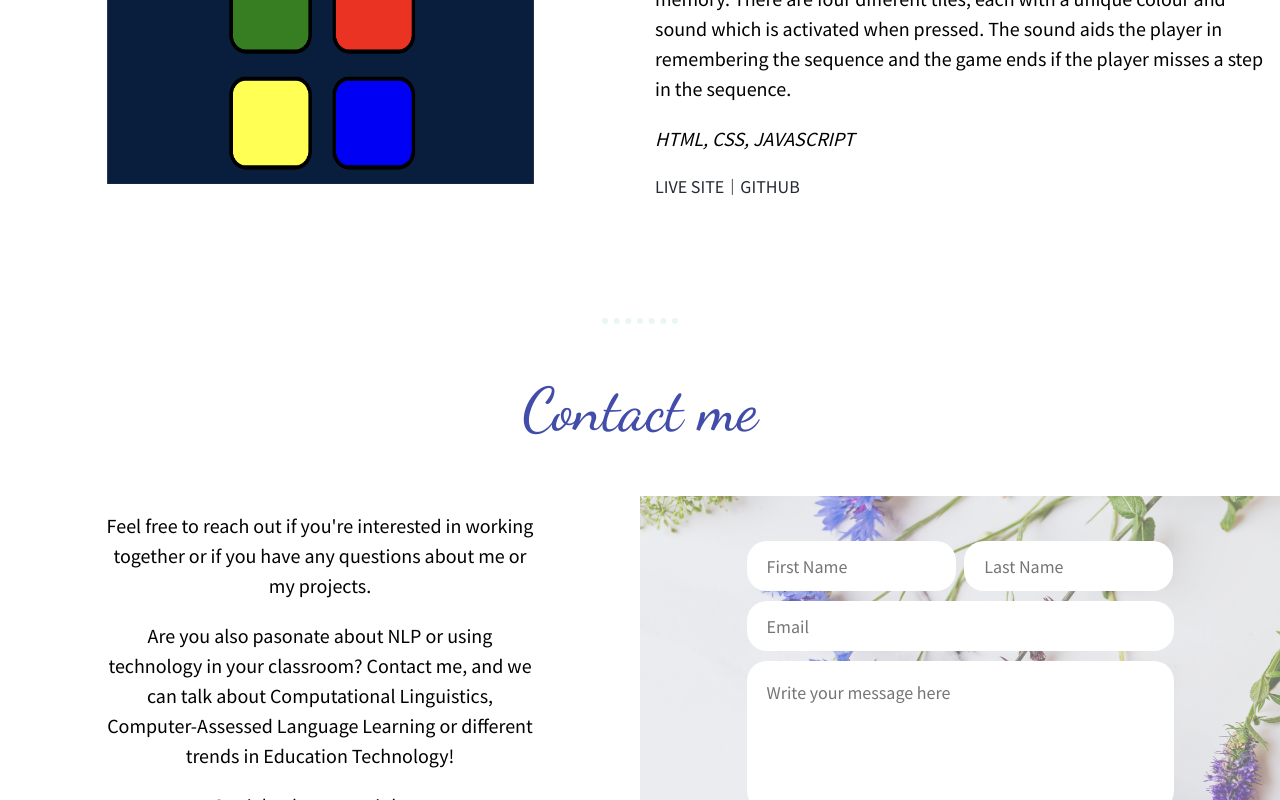
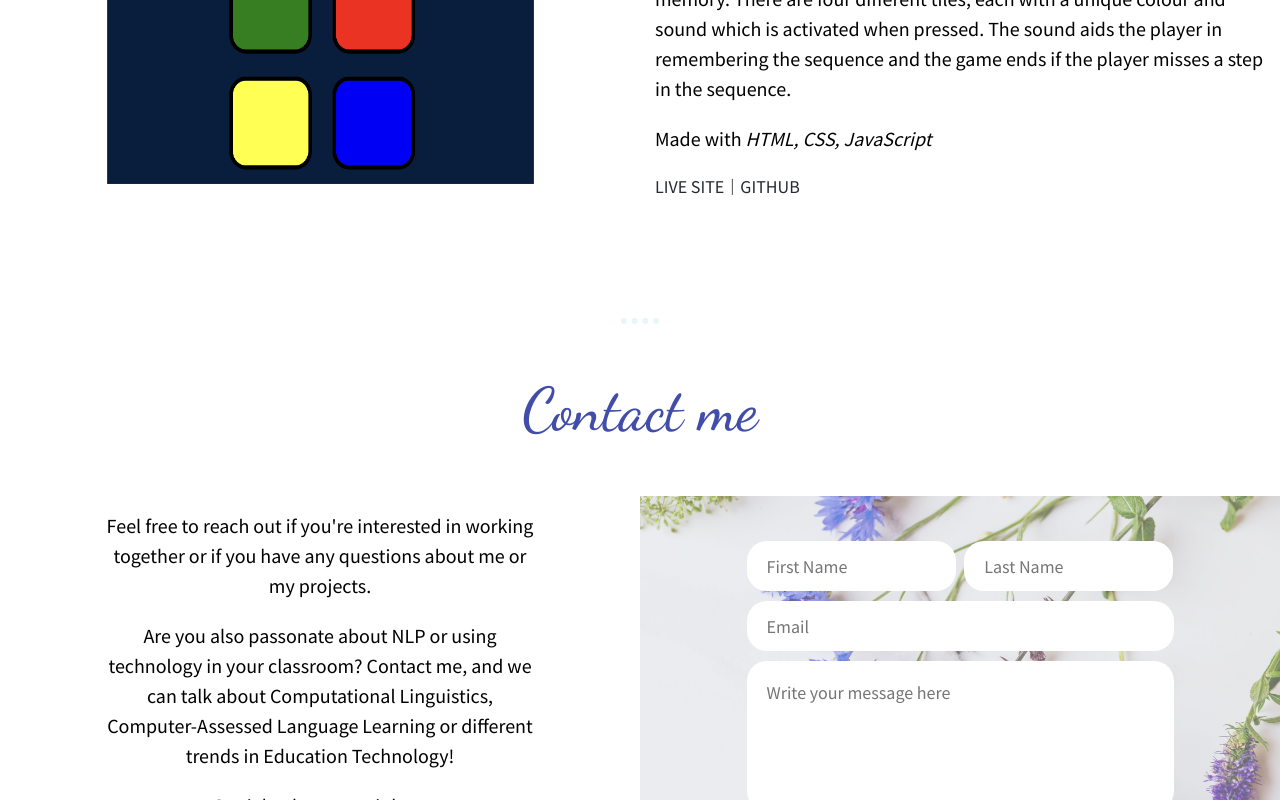
Before and after one commit to mihajlovskakate/portfolio, a React (Create React App) app: page / in a window 1280 px wide. Shown: the part 3320-4120 px from the top of the page. Built offline with nearby package versions, Linux system fonts and the light colour scheme.

Commit message:
Refactoring the code

```diff
--- a/public/index.html
+++ b/public/index.html
@@ -18,8 +18,10 @@
   <script src="../src/index.js" type="text/jsx"></script>
   <div id="root"></div>
   <link rel="preconnect" href="https://fonts.googleapis.com">
-<link rel="preconnect" href="https://fonts.gstatic.com" crossorigin>
-<link href="https://fonts.googleapis.com/css2?family=Dancing+Script:wght@500&family=Roboto:wght@700&family=Source+Sans+Pro&display=block" rel="stylesheet">
+  <link rel="preconnect" href="https://fonts.gstatic.com" crossorigin>
+  <link
+    href="https://fonts.googleapis.com/css2?family=Dancing+Script:wght@500&family=Roboto:wght@700&family=Source+Sans+Pro&display=block"
+    rel="stylesheet">
 </body>
 
 </html>
--- a/public/styles.css
+++ b/public/styles.css
@@ -27,15 +27,18 @@ h1 {
         transform: translateY(80%);
         visibility: visible;
     }
+
     20% {
         opacity: 0;
         visibility: visible;
     }
+
     50% {
         opacity: 1;
         transform: translateY(0%);
         visibility: visible;
     }
+
     100% {
         opacity: 1;
         transform: translateY(0%);
@@ -80,6 +83,14 @@ ul {
     display: flex;
 }
 
+hr {
+    border-color: #EAF6F6;
+    border-style: dotted none none;
+    border-width: 6px;
+    width: 3%;
+    margin: 50px auto;
+}
+
 @media only screen and (max-width: 768px) {
     h1 {
         font-size: 55px;
@@ -88,21 +99,14 @@ ul {
     h2 {
         font-size: 45px;
     }
+    hr {
+        width: 6%;
+    }
 }
 
-hr {
-    border-color: #EAF6F6;
-    border-style: dotted none none;
-    border-width: 6px;
-    width: 6%;
-    margin: 50px auto;
-}
 
-@media (min-width:780) {
-    .hr{width: 3%;}
-}
 
-/*Navbar */
+/* Navbar */
 
 .navbar {
     display: flex;
@@ -168,6 +172,30 @@ hr {
     border-radius: 10px;
 }
 
+.btn {
+    -webkit-border-radius: 36;
+    -moz-border-radius: 36;
+    border-radius: 36px;
+    font-family: inherit;
+    font-size: 25px;
+    color: #FF2E63;
+    letter-spacing: 1px;
+    padding: 10px 20px 10px 20px;
+    border: solid #FF2E63 2px;
+    text-decoration: none;
+    background: #fcfbfb;
+    cursor: pointer;
+    position: relative;
+}
+
+.btn:hover {
+    transform: scale(1.1);
+    -moz-transform: scale(1.1);
+    -webkit-transform: scale(1.1);
+    -ms-transform: scale(1.1);
+    -o-transform: scale(1.1);
+}
+
 @media (max-width: 768px) {
     .navbar {
         flex-direction: column;
@@ -199,30 +227,6 @@ hr {
     .navbar-links.active {
         display: flex;
     }
-}
-
-.btn {
-    -webkit-border-radius: 36;
-    -moz-border-radius: 36;
-    border-radius: 36px;
-    font-family: inherit;
-    font-size: 25px;
-    color: #FF2E63;
-    letter-spacing: 1px;
-    padding: 10px 20px 10px 20px;
-    border: solid #FF2E63 2px;
-    text-decoration: none;
-    background: #fcfbfb;
-    cursor: pointer;
-    position: relative;
-}
-
-.btn:hover {
-    transform: scale(1.1);
-    -moz-transform: scale(1.1);
-    -webkit-transform: scale(1.1);
-    -ms-transform: scale(1.1);
-    -o-transform: scale(1.1);
 }
 
 
@@ -260,8 +264,13 @@ hr {
 }
 
 @keyframes typewriter {
-    from{width:0;}
-    to{width: 300px;}
+    from {
+        width: 0;
+    }
+
+    to {
+        width: 300px;
+    }
 }
 
 .pop-in {
@@ -275,16 +284,19 @@ hr {
         transform: scale(0);
         opacity: 0;
     }
+
     25% {
         visibility: visible;
         transform: scale(1);
         opacity: 0;
     }
+
     50% {
         visibility: visible;
         transform: scale(1.2);
         opacity: 1;
     }
+
     100% {
         visibility: visible;
         transform: scale(1);
@@ -293,11 +305,12 @@ hr {
 }
 
 
-/************About*************************/
+/*About*/
 
-.about-subtitle{
+.about-subtitle {
     padding: 0 15px;
 }
+
 .about-description {
     margin: auto;
     width: 100%;
@@ -305,26 +318,11 @@ hr {
     padding: 50px 15px;
 }
 
-@media (min-width: 768px) {
-    .about-description {
-        width: 65%;
-    }
-}
-
 .skills-container {
     padding: 30px;
     display: grid;
     grid-template-columns: repeat(3, 1fr);
 }
-
-
-@media (min-width: 768px) {
-    .skills-container {
-        grid-template-columns: repeat(3, 1fr);
-        padding: 60px 150px 0px;
-    }
-}
-
 
 .skills-title {
     margin-top: 30px;
@@ -348,18 +346,20 @@ hr {
     color: #FF2E63;
 }
 
+@media (min-width: 768px) {
+    .about-description {
+        width: 65%;
+    }
+    .skills-container {
+        grid-template-columns: repeat(3, 1fr);
+        padding: 60px 150px 0px;
+    }
+}
 
-
-/************Projects**********************/
+/*Projects*/
 
 .project-container {
     padding: 0px 100px;
-}
-
-@media only screen and (max-width: 1300px) {
-    .project-container {
-        padding: 0;
-    }
 }
 
 .col.img,
@@ -395,18 +395,23 @@ hr {
     text-transform: uppercase;
 }
 
+.project-description a:hover {
+    color: #FF2E63;
+}
 
 @media only screen and (max-width: 768px) {
     .project-title,
     .project-details {
         text-align: center;
     }
-
 }
 
-.project-description a:hover {
-    color: #FF2E63;
+@media only screen and (max-width: 1300px) {
+    .project-container {
+        padding: 0;
     }
+}
+
 
 /*Contact form*/
 
@@ -443,22 +448,9 @@ hr {
     opacity: 0.60;
 }
 
-@media only screen and (max-width: 768px) {
-    .col {
-        width: 100%;
-    }
-
-}
-
 .contact-intro {
     width: 100%;
     margin: auto;
-}
-
-@media (min-width:768px) {
-    .contact-intro {
-        width: 70%;
-    }
 }
 
 a.mail:hover {
@@ -483,25 +475,12 @@ a.social-link:hover {
     color: gray;
 }
 
-@media(max-width: 768px) {
-    .social-link {
-        font-size: 28px;
-    }
-}
-
 .contact-form {
     height: 600px;
     width: 100%;
     padding-top: 30px;
     padding-bottom: 30px;
     margin: auto;
-}
-
-@media (min-width:768px) {
-    .contact-form {
-        width: 70%;
-    }
-
 }
 
 .contact-form input {
@@ -525,7 +504,6 @@ input:active,
 textarea:focus {
     outline: 2px solid #60c2a1;
 }
-
 
 .contact-form input[type="text"] {
     width: 49%;
@@ -563,6 +541,23 @@ textarea:focus {
     position: relative;
 }
 
+@media only screen and (max-width: 768px) {
+    .col {
+        width: 100%;
+    }
+    .social-link {
+        font-size: 28px;
+    }
+}
+
+@media (min-width:768px) {
+    .contact-intro {
+        width: 70%;
+    }
+    .contact-form {
+        width: 70%;
+    }
+}
 
 
 /* Footer*/
--- a/src/App.js
+++ b/src/App.js
@@ -10,14 +10,12 @@ function App() {
 
   return (
     <div>
-    <main>
         <Navbar />
         <Home />
         <About />
         <Projects />
         <Contact />
         <Footer />
-    </main>
     </div>
   );
 }
--- a/src/components/About.jsx
+++ b/src/components/About.jsx
@@ -1,7 +1,7 @@
 import React from "react"
 
-function About (){
-    return(
+function About() {
+    return (
         <section id="about" className="about-section">
             <div className="about-title">
                 <h2>About me</h2>
@@ -63,7 +63,6 @@ function About (){
             </div>
             <hr></hr>
         </section>
-
     )
 }
 
--- a/src/components/Contact/Contact.jsx
+++ b/src/components/Contact/Contact.jsx
@@ -15,7 +15,7 @@ function Contact() {
                 btn.innerHTML = 'Send message';
                 alert('Sent!');
             }, (error) => {
-                btn.innerHTML= 'Send message';
+                btn.innerHTML = 'Send message';
                 console.log(error.text);
             });
     }
@@ -30,7 +30,7 @@ function Contact() {
                     <div className="col details">
                         <div className="contact-intro">
                             <p>Feel free to reach out if you're interested in working together or if you have any questions about me or my projects. </p>
-                                <p>Are you also pasonate about NLP or using technology in your classroom? Contact me, and we can talk about Computational Linguistics, Computer-Assessed Language Learning or different trends in Education Technology!</p>
+                            <p>Are you also passonate about NLP or using technology in your classroom? Contact me, and we can talk about Computational Linguistics, Computer-Assessed Language Learning or different trends in Education Technology!</p>
                             <p>Straight shot to my inbox: <a className="mail" href="mailto:mihajlovskakate@gmail.com">mihajlovskakate@gmail.com</a></p>
                         </div>
                         <div className="social-network-icons">
@@ -40,7 +40,7 @@ function Contact() {
                     </div>
                     <div className="col form">
                         <ContactForm
-                                ref = {form}
+                            ref={form}
                             onSubmit={sendEmail}
                         />
                     </div>
--- a/src/components/Navbar.jsx
+++ b/src/components/Navbar.jsx
@@ -27,6 +27,4 @@ function Navbar() {
     )
 }
 
-
-
 export default Navbar
--- a/src/components/Projects.jsx
+++ b/src/components/Projects.jsx
@@ -2,32 +2,29 @@ import React from "react";
 import projectData from "../projectData.js";
 
 
-function Projects (){
+function Projects() {
 
-    return(
+    return (
         <section id="projects" className="projects-section">
-
             <h2>My projects</h2>
-
             <div className="project-container">
-        {projectData.map((project)=>(
+                {projectData.map((project) => (
                     <div className="row" key={project.id}>
-            <div className="col img" style = {project.id%2===0? {float:"right"}:{float:"left"}}>
-               <a href={project.link}> <img src={project.image} alt="galery" className="project-image"/></a>
+                        <div className="col img" style={project.id % 2 === 0 ? { float: "right" } : { float: "left" }}>
+                            <a href={project.link}> <img src={project.image} alt="galery" className="project-image" /></a>
                         </div>
-
-            <div className="col description" style = {project.id%2===0? {float:"right", textAlign:"right"}:{float:"left", textAlign:"left"}}>
+                        <div className="col description" style={project.id % 2 === 0 ? { float: "right", textAlign: "right" } : { float: "left", textAlign: "left" }}>
                             <div className="project-title"><h3>{project.title}</h3></div>
                             <div className="project-details">
                                 <p>{project.description}</p>
-                <p className="project-tech">{project.technologies}</p>
+                                <p>Made with <i>{project.technologies}</i></p>
                                 <a href={project.link}>Live site</a>&#65372;<a href={project.github}>Github</a>
                             </div>
                         </div>
                     </div>
                 ))}
             </div>
-    <hr/>
+            <hr />
         </section>
     );
 }
```
Also changed, not shown: src/components/Contact/ContactForm.jsx (+4 -4 lines), src/components/Contact/ThankYou.jsx (deleted, +0 -12 lines), src/index.js (+5 -5 lines), src/projectData.js (+6 -6 lines), src/components/Home.jsx (line endings or trailing spaces). Lines whose indentation alone changed are shown as unchanged.
